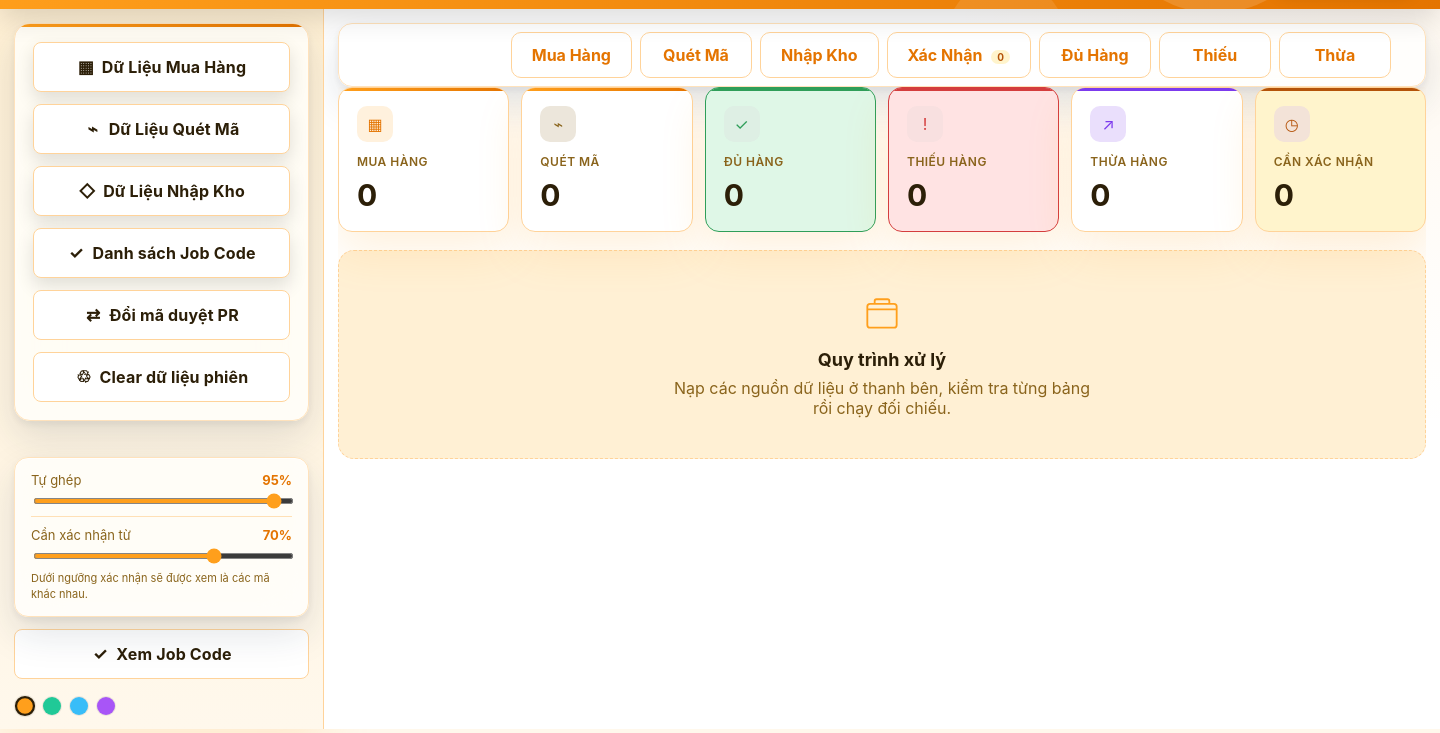
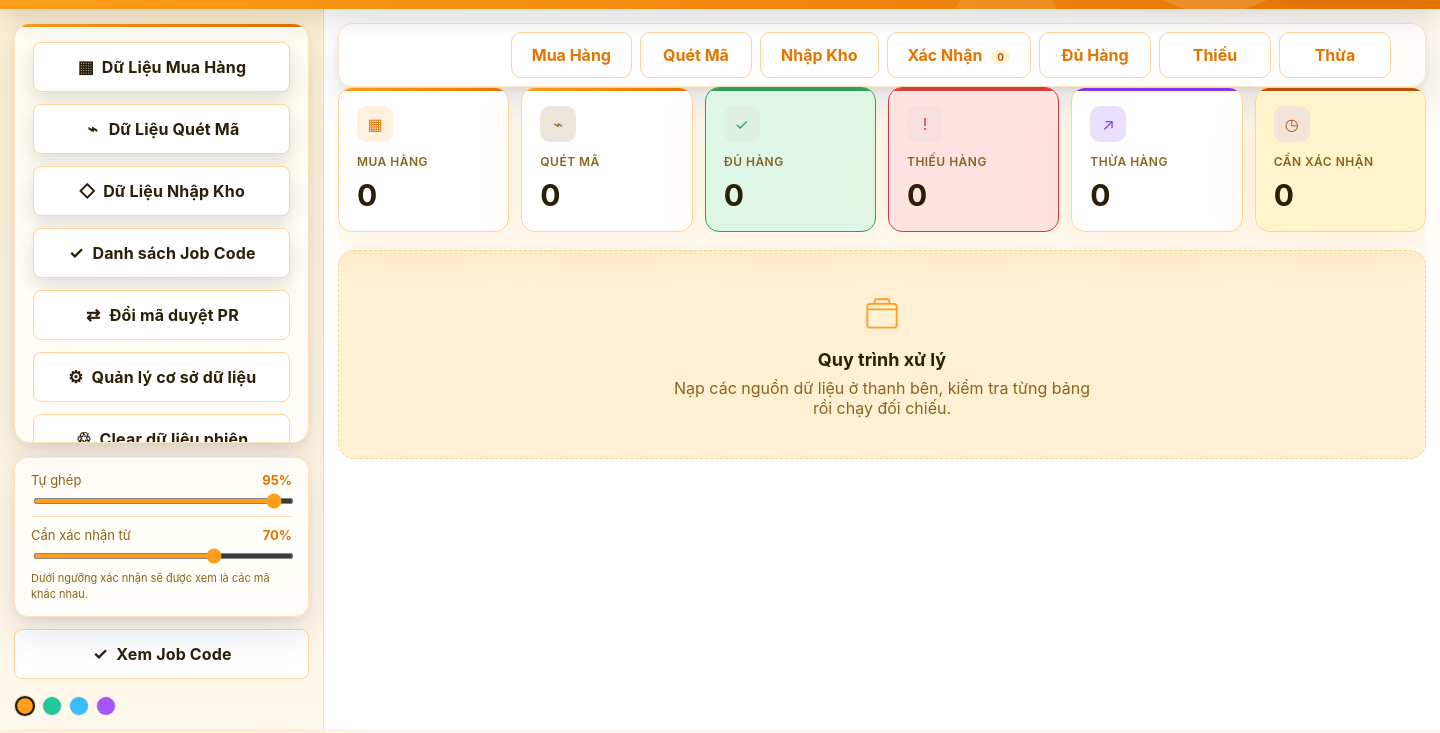
Before and after one commit to pokemon1742000-commits/PU, an Electron app: page renderer/index.html in a window 1440 px wide. Shown: the part 67-800 px from the top of the page. Drawn offline with Linux system fonts and the light colour scheme; no server answers.

Commit message:
Release v1.0.2

```diff
--- a/package.json
+++ b/package.json
@@ -1,6 +1,6 @@
 {
   "name": "doi-chieu-du-lieu",
-  "version": "1.0.1",
+  "version": "1.0.2",
   "description": "Ứng dụng đối chiếu dữ liệu mua hàng, quét mã và nhập kho",
   "repository": {
     "type": "git",
--- a/renderer/index.html
+++ b/renderer/index.html
@@ -26,6 +26,7 @@
         <button class="button action-button load" data-kind="warehouse"><span>◇</span><span>Dữ Liệu Nhập Kho</span></button>
         <button class="button action-button load" data-kind="reference"><span>✓</span><span>Danh sách Job Code</span></button>
         <button class="button action-button button-soft nav sidebar-page-link" data-view="replacements"><span>⇄</span><span>Đổi mã duyệt PR</span></button>
+        <button class="button action-button button-soft nav sidebar-page-link" data-view="settings"><span>⚙</span><span>Quản lý cơ sở dữ liệu</span></button>
         <button id="clearSession" class="button action-button button-soft"><span>♲</span><span>Clear dữ liệu phiên</span></button>
       </section>
       <div class="sidebar-threshold"><div class="threshold-setting"><label for="threshold">Tự ghép <strong id="thresholdValue">95%</strong></label><input id="threshold" type="range" min="1" max="100" value="95"></div><div class="threshold-setting"><label for="confirmationThreshold">Cần xác nhận từ <strong id="confirmationThresholdValue">70%</strong></label><input id="confirmationThreshold" type="range" min="0" max="99" value="70"></div><p>Dưới ngưỡng xác nhận sẽ được xem là các mã khác nhau.</p></div>
```
Also changed, not shown: test/ui.test.js (+7 -0 lines), 1 other file.
